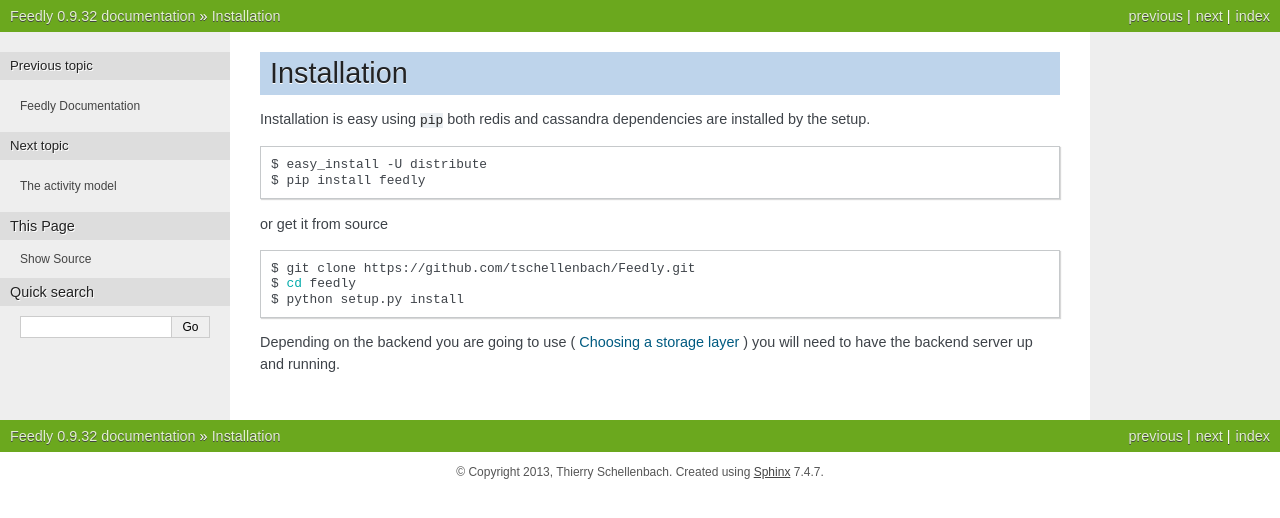
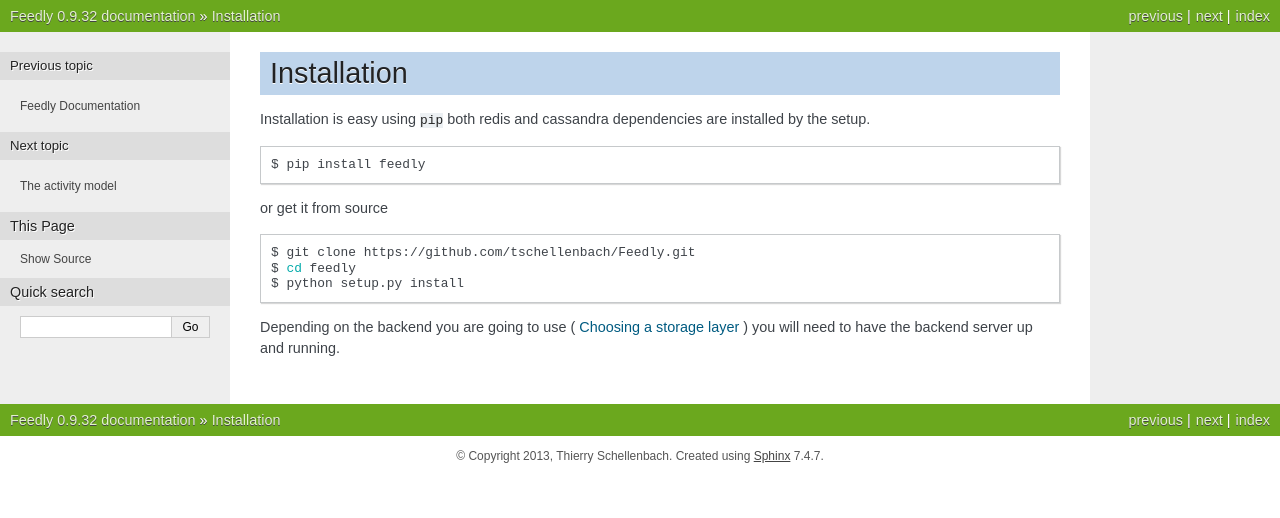
Before and after one commit to tschellenbach/Stream-Framework, a Sphinx documentation site: the page built from docs/installation.rst, in a window 1280 px wide. Shown: the top 518 px of the page. Built offline with Sphinx 7.4.7, drawn with Linux system fonts in a browser that asks for light colours; the version number is read from the project's files by our own code.

Commit message:
Do not recommend installing distribute as it was merged back to distribute.

```diff
--- a/docs/installation.rst
+++ b/docs/installation.rst
@@ -5,7 +5,6 @@ Installation is easy using ``pip`` both redis and cassandra dependencies are ins
 
 .. code-block:: bash
 
-    $ easy_install -U distribute
     $ pip install feedly
 
 or get it from source
```
